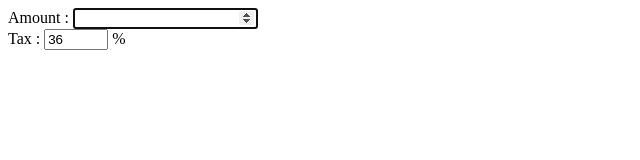
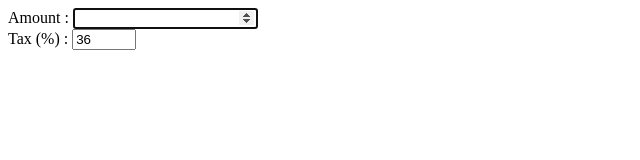
Before and after one commit to DimuthuWije/lucal, a plain HTML site: page index.html in a window 1280 px wide. Shown: the full height of the page, 0-640 px from the left. Drawn offline with Linux system fonts and the light colour scheme.

Commit message:
Update index.html

```diff
--- a/index.html
+++ b/index.html
@@ -16,9 +16,8 @@
         <input type="number" id="input" oninput="calculate()" onfocus="scrollLeft()">
     </div>
     <div>
-        <label for="tax">Tax     : </label>
+        <label for="tax">Tax (%) : </label>
         <input type="number" id="tax" value="36" min="0" max="100" oninput="calculate()">
-        <span>%</span>
     </div>
     <div id="output"></div>
     <div id="calculation1" class="calculation-line"></div>
```
